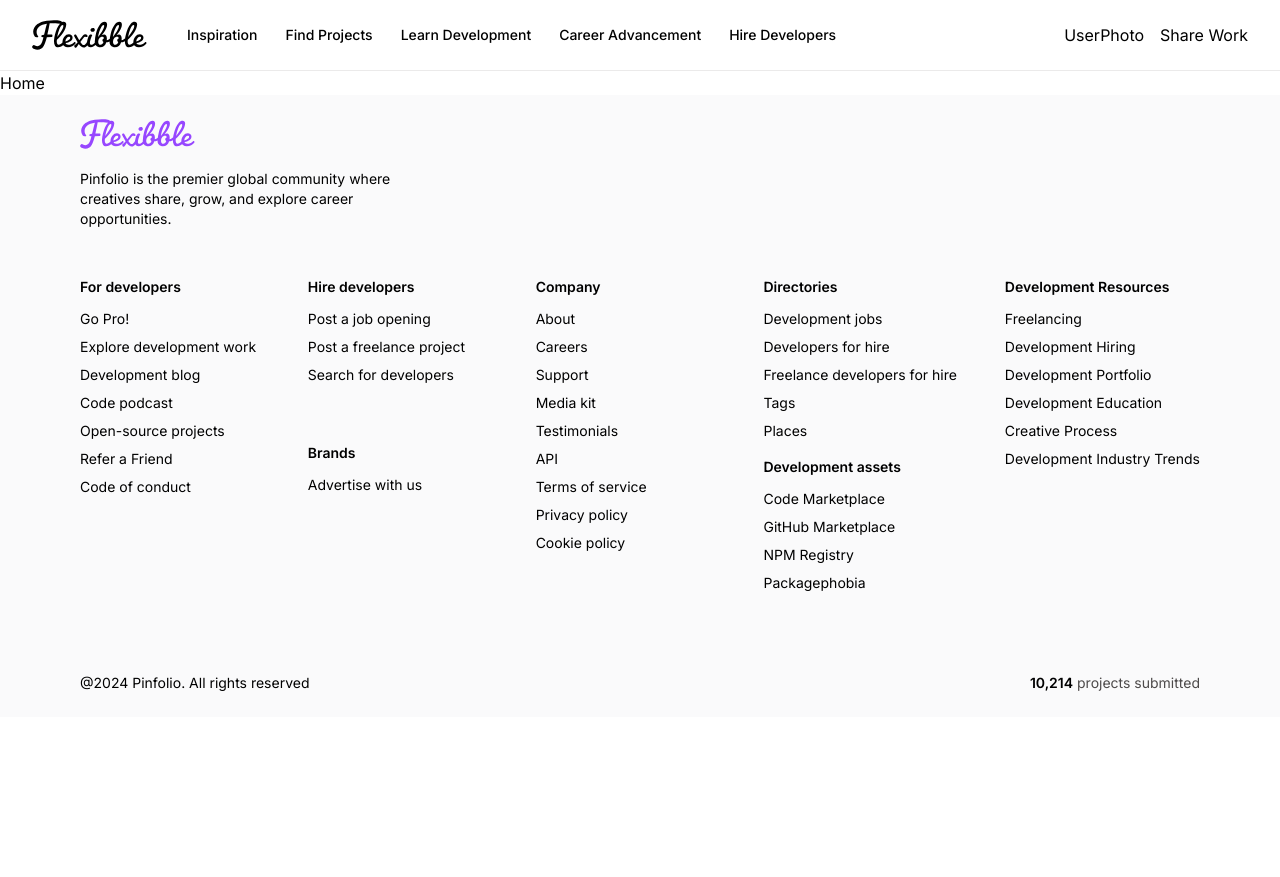
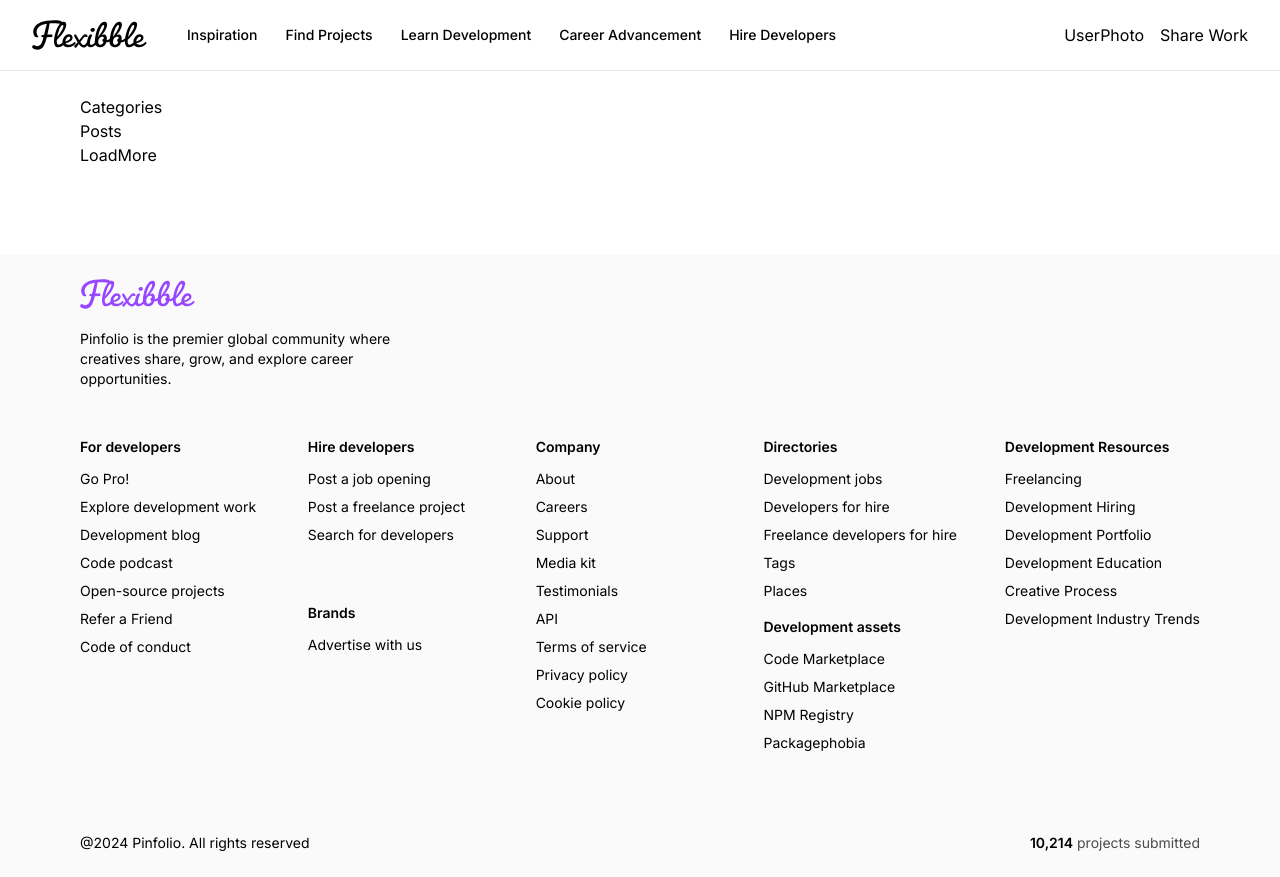
Before and after one commit to Yab1/pinfolio, a Next.js app in the folder client/: page / in a window 1280 px wide. Before the commit the page ends 800 px from the top, so only its background shows below. Built offline with nearby package versions, Linux system fonts and the light colour scheme.

Commit message:
Refactor Home component to display categories, posts, and load more
Modify the Home component to render section with categorized content.
Improves user experience by providing organized access to content. No
related issues.

```diff
--- a/client/app/page.tsx
+++ b/client/app/page.tsx
@@ -1,7 +1,9 @@
 export default function Home() {
   return (
-    <div>
-      <h1>Home</h1>
-    </div>
+    <section className="flex-start flex-col paddings mb-16">
+      <h1>Categories</h1>
+      <h1>Posts</h1>
+      <h1>LoadMore</h1>
+    </section>
   );
 }
```
